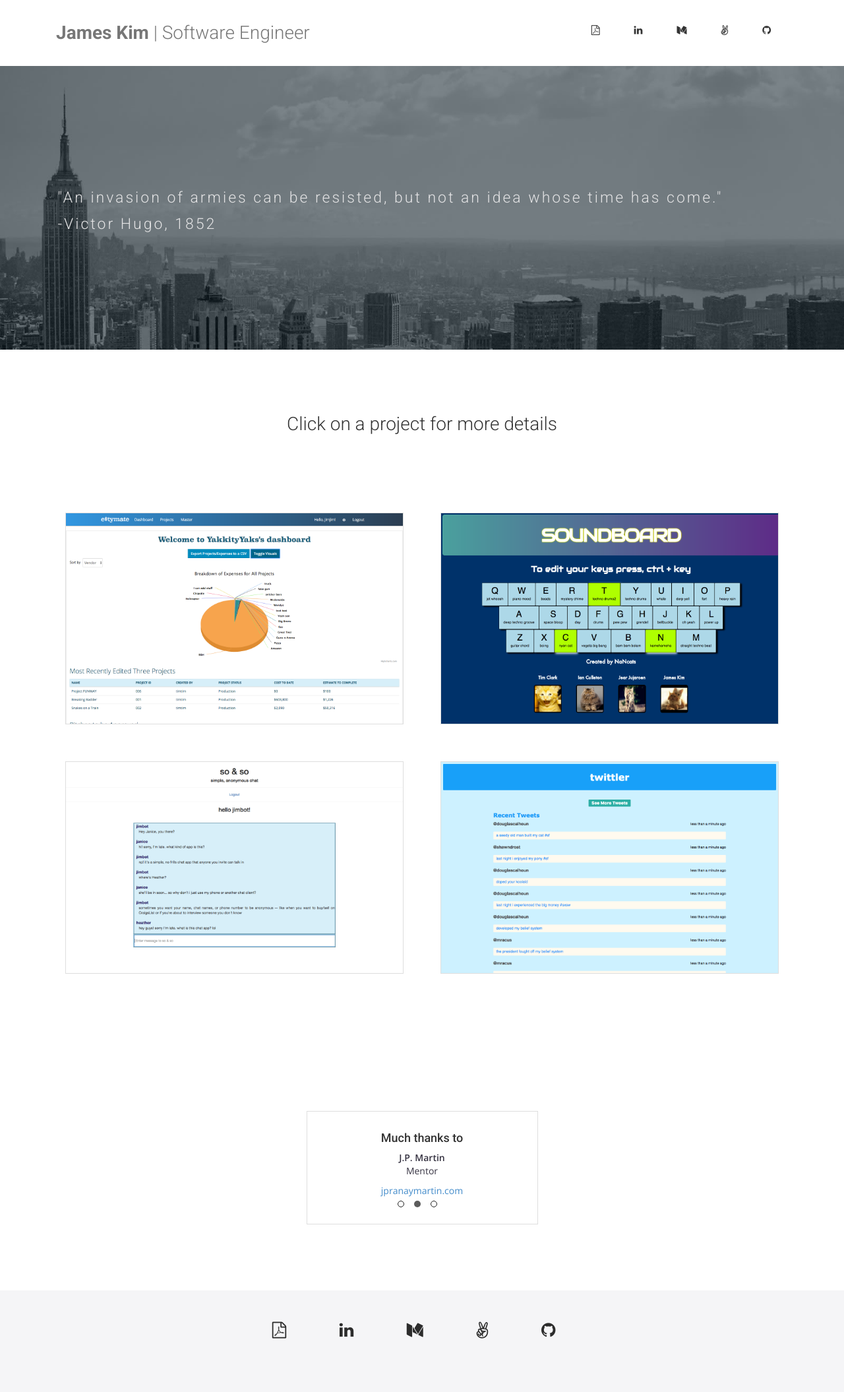
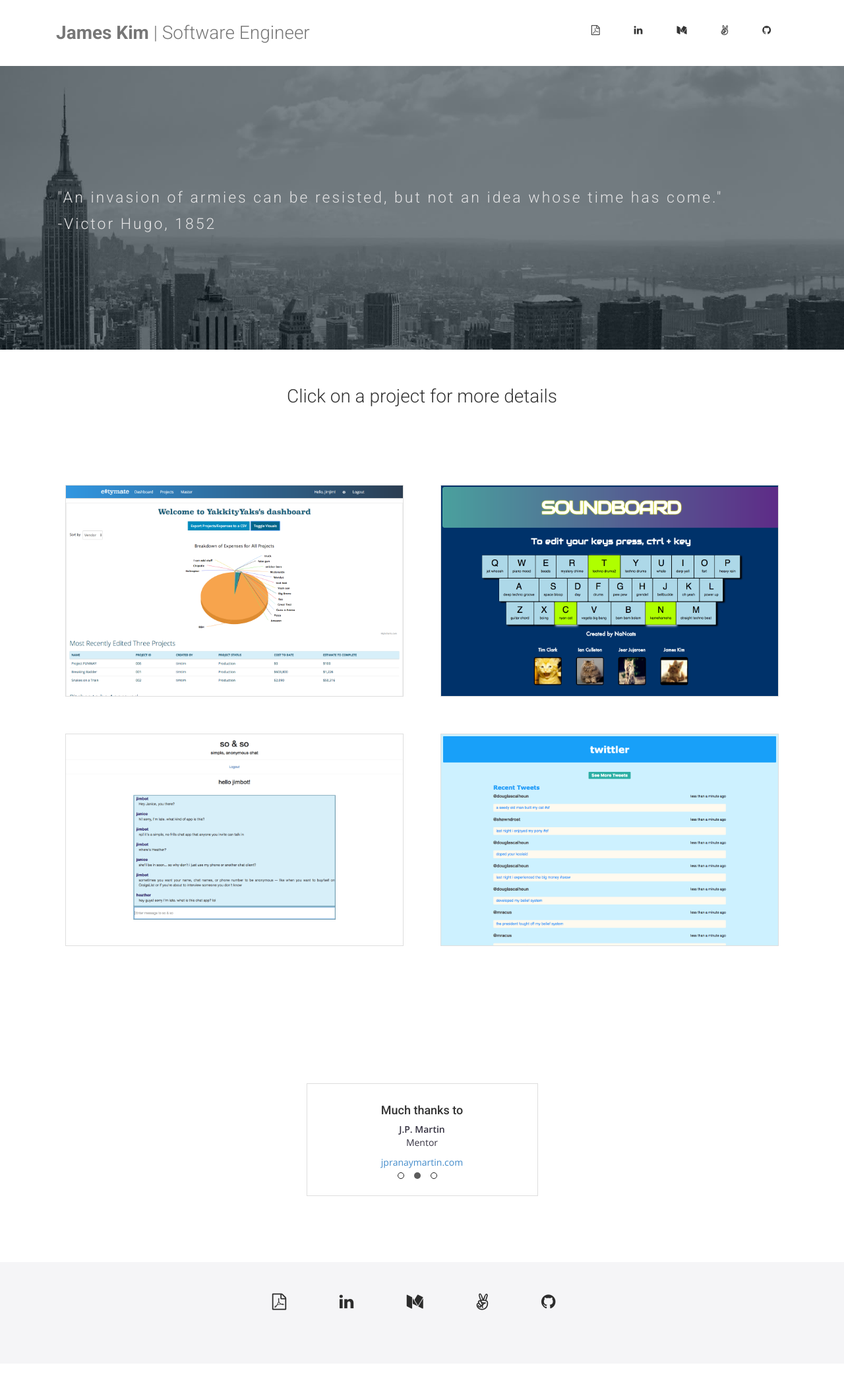
Before and after one commit to jimmy-james/jimmy-james.github.io, a Jekyll site: the page built from index.html, in a window 1280 px wide. Shown: the whole page at 66% size. Built offline with Jekyll 4.4.1, drawn with Linux system fonts in a browser that asks for light colours; nearby versions of some CDN libraries; some web fonts are replaced; after the commit the page ends 2067 px from its top, so only the background shows below that.

Commit message:
edit project pages

```diff
--- a/css/airspace.css
+++ b/css/airspace.css
@@ -912,5 +912,5 @@ footer .footer-manu ul li a:hover {
 .click-prompt {
   text-align: center;
   font-style: Open Sans, Helvetica Neueu, sans-serif;
-  margin-top: 7em;
+  margin-top: 4em;
 }
```
